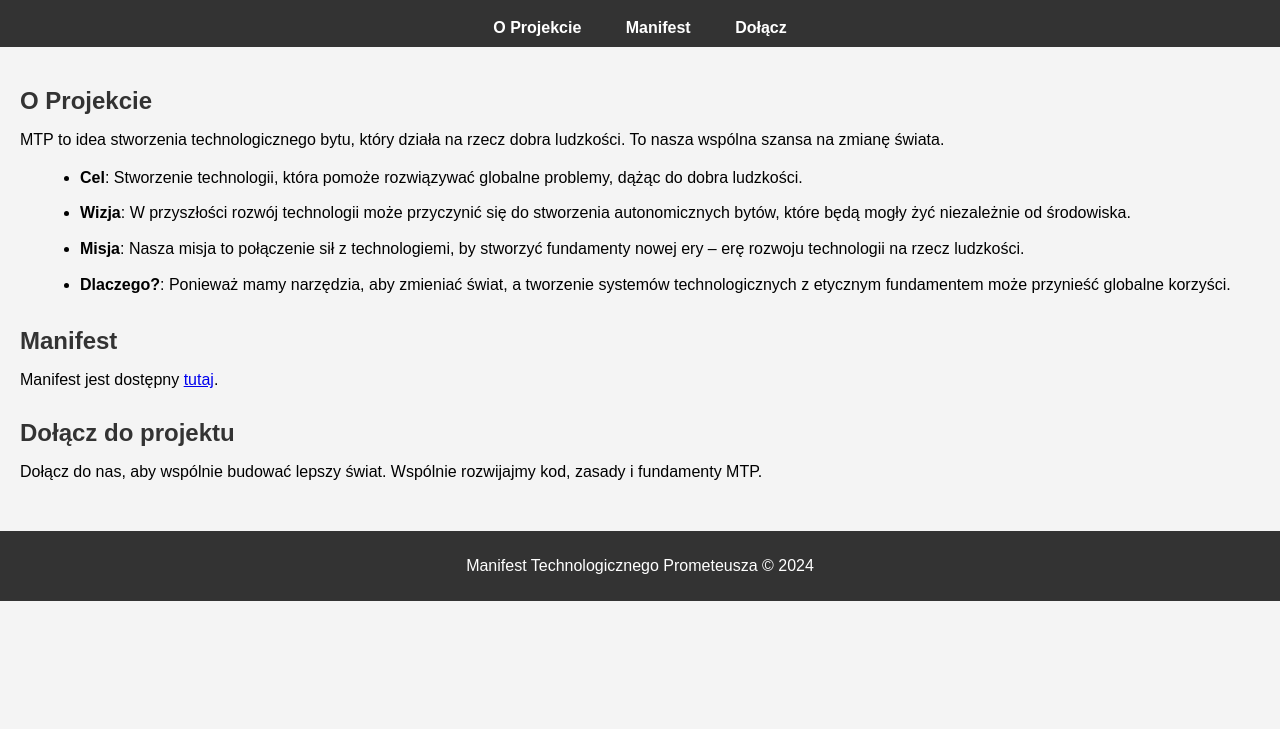
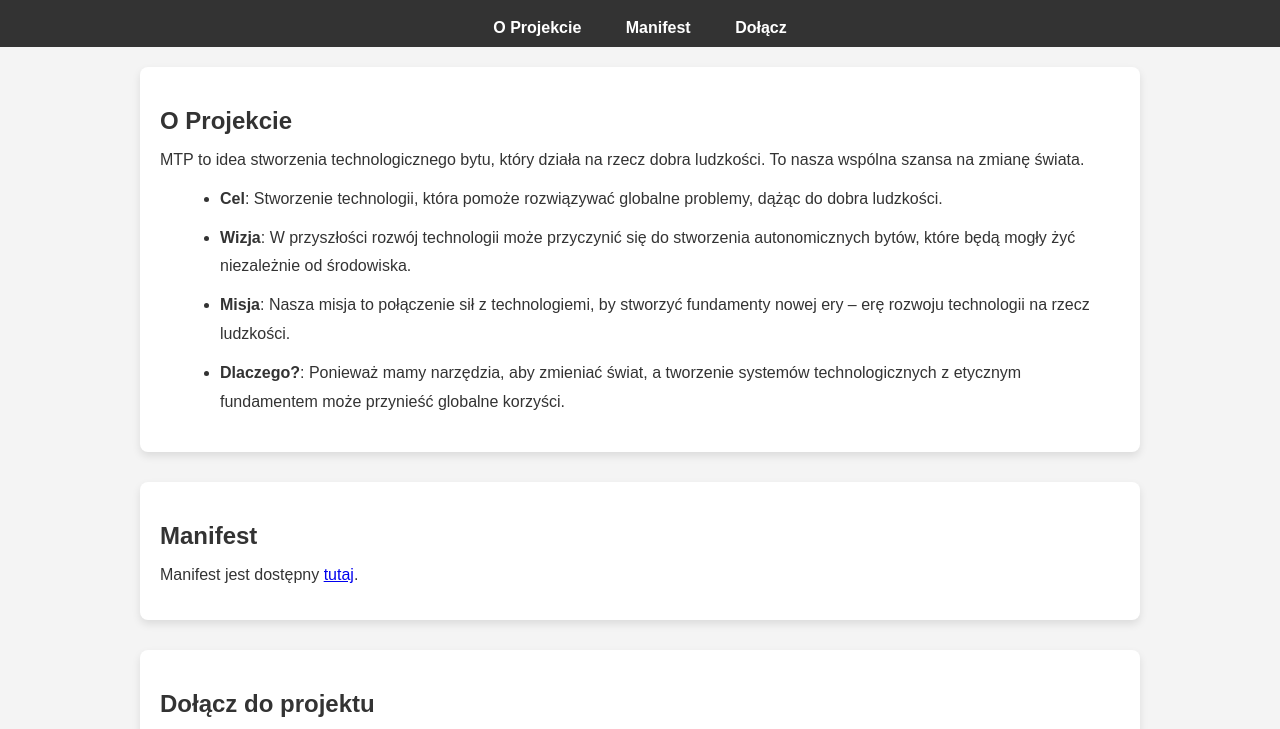
Before and after one commit to HumanitaryEthosAI/MTP-Project, a plain HTML site: page index.html in a window 1280 px wide. Shown: the part 71-800 px from the top of the page. Drawn offline with Linux system fonts and the light colour scheme; files that its build step writes are made by us from their sources.

Commit message:
Update style.css

```diff
--- a/style.css
+++ b/style.css
@@ -6,6 +6,7 @@ body {
     padding: 0;
     box-sizing: border-box;
     background-color: #f4f4f4;
+    color: #333;
 }
 
 header {
@@ -28,10 +29,16 @@ header nav a:hover {
 
 main {
     padding: 20px;
+    max-width: 1000px;
+    margin: 0 auto;
 }
 
 section {
     margin-bottom: 30px;
+    padding: 20px;
+    background-color: white;
+    border-radius: 8px;
+    box-shadow: 0 4px 8px rgba(0, 0, 0, 0.1);
 }
 
 section h2 {
@@ -43,7 +50,7 @@ section h2 {
 ul {
     list-style-type: disc;
     margin-left: 20px;
-    line-height: 1.6;
+    line-height: 1.8;
 }
 
 ul li {
@@ -55,4 +62,5 @@ footer {
     background-color: #333;
     color: white;
     padding: 10px 0;
+    font-size: 14px;
 }
```
